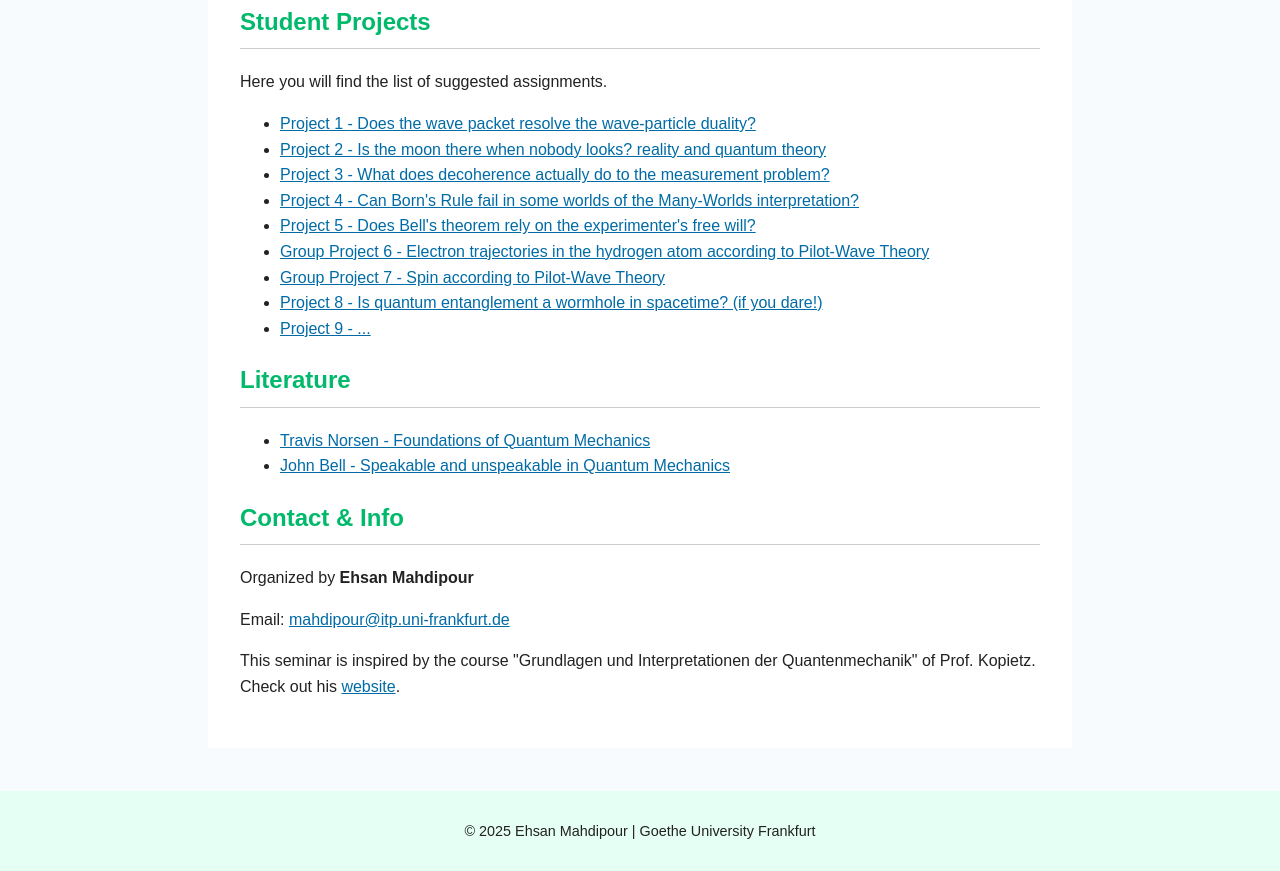
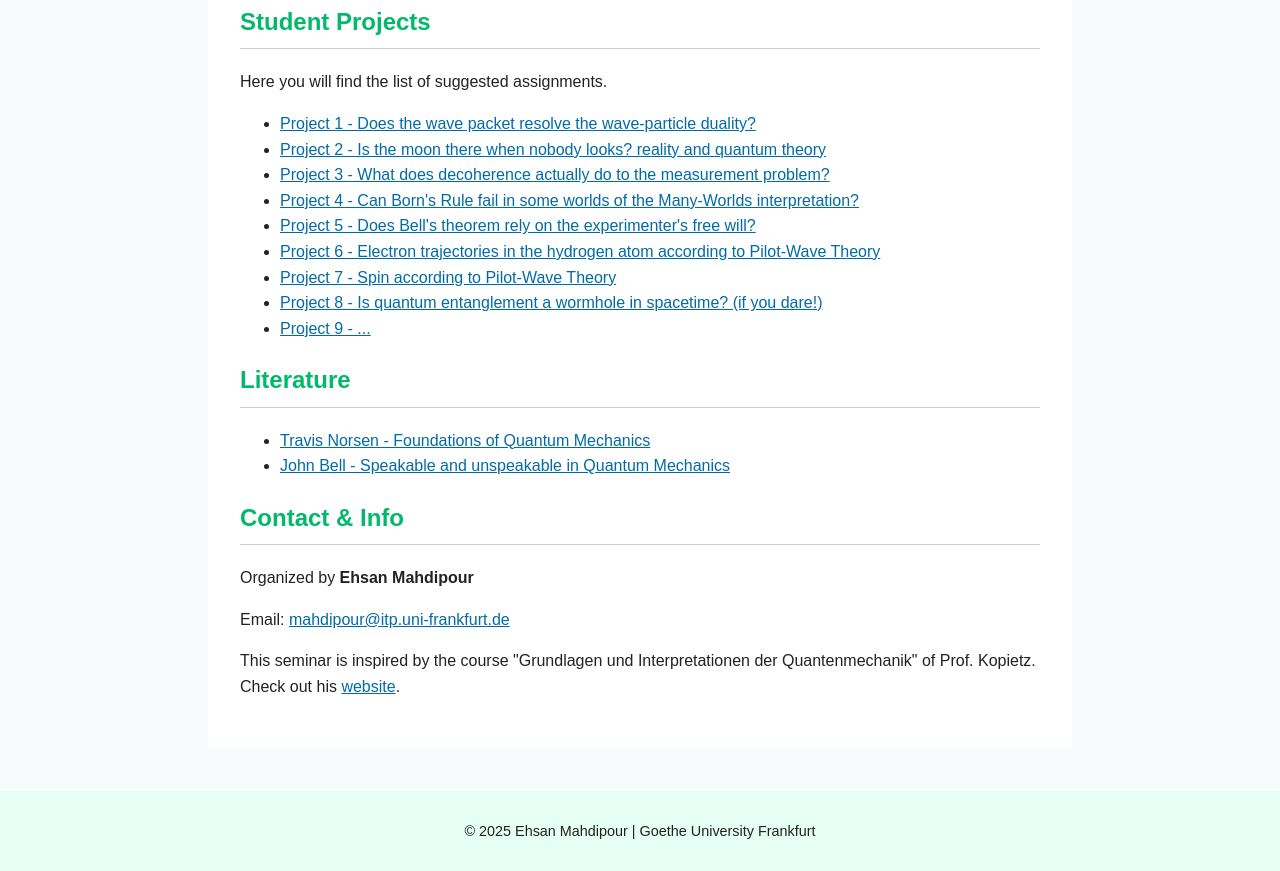
Before and after one commit to EhsanMahdipourQM/QuantumInterpretations, a plain HTML site: page index.html in a window 1280 px wide. Shown: the part 1780-2651 px from the top of the page. Drawn offline with Linux system fonts and the light colour scheme.

Commit message:
Update index.html

```diff
--- a/index.html
+++ b/index.html
@@ -197,8 +197,8 @@
      <li><a href="projects/Project3.pdf">Project 3 - What does decoherence actually do to the measurement problem?</a></li>
      <li><a href="projects/Project4.pdf">Project 4 - Can Born's Rule fail in some worlds of the Many-Worlds interpretation?</a></li>
      <li><a href="projects/Project5.pdf">Project 5 - Does Bell's theorem rely on the experimenter's free will?</a></li>
-    <li><a href="projects/Project6.pdf">Group Project 6 - Electron trajectories in the hydrogen atom according to Pilot-Wave Theory</a></li>
-    <li><a href="projects/Project7.pdf">Group Project 7 - Spin according to Pilot-Wave Theory</a></li>
+    <li><a href="projects/Project6.pdf">Project 6 - Electron trajectories in the hydrogen atom according to Pilot-Wave Theory</a></li>
+    <li><a href="projects/Project7.pdf">Project 7 - Spin according to Pilot-Wave Theory</a></li>
     <li><a href="projects/Project8.pdf">Project 8 - Is quantum entanglement a wormhole in spacetime? (if you dare!)</a></li>
     <li><a href="projects/Project9.pdf">Project 9 - ...</a></li>
 
```
